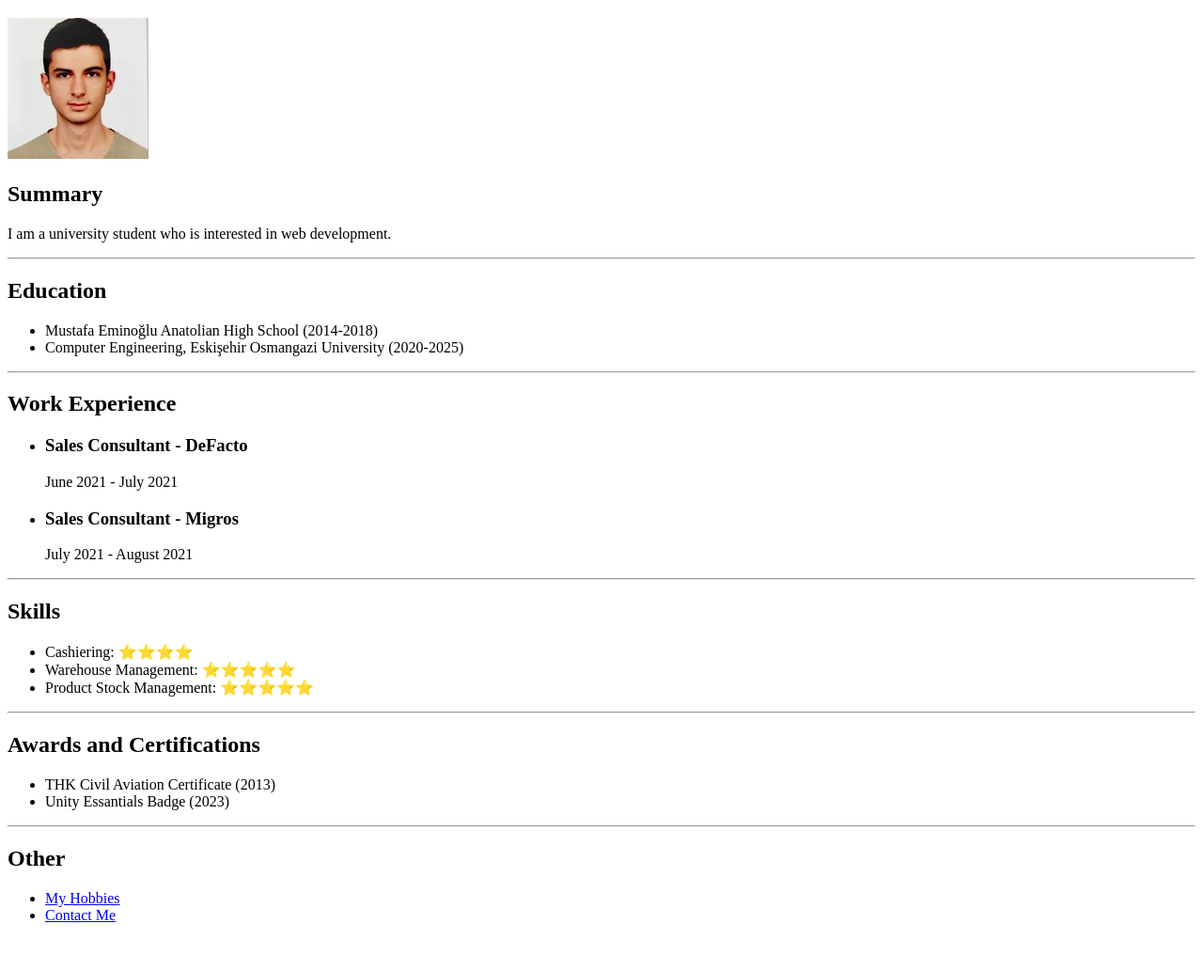
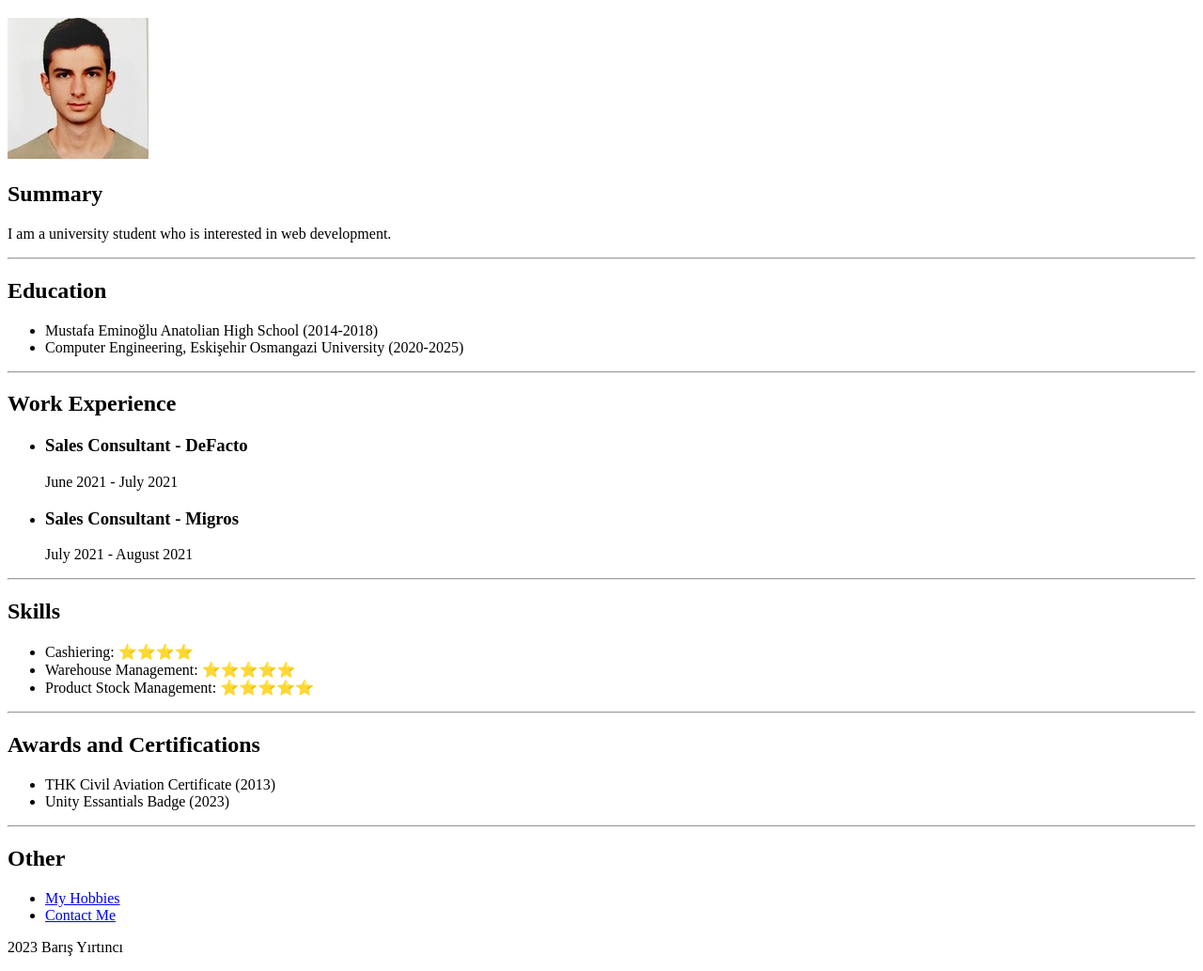
Before and after one commit to barisyirtinci/barisyirtinci.github.io, a plain HTML site: page WebDevBootcamp2023/CapsoneProject1-OnlineResume/index.html in a window 1280 px wide. Shown: the part 61-1094 px from the top of the page at 94% size. Before the commit the page ends 1060 px from the top, so only its background shows below. Drawn offline with Linux system fonts and the light colour scheme.

Commit message:
capsotne1 index.html footer addition

```diff
--- a/WebDevBootcamp2023/CapsoneProject1-OnlineResume/index.html
+++ b/WebDevBootcamp2023/CapsoneProject1-OnlineResume/index.html
@@ -60,4 +60,8 @@
         </li>
     </ul>
 </body>
+
+<footer>
+    <p>2023 Barış Yırtıncı</p>
+</footer>
 </html>
```
